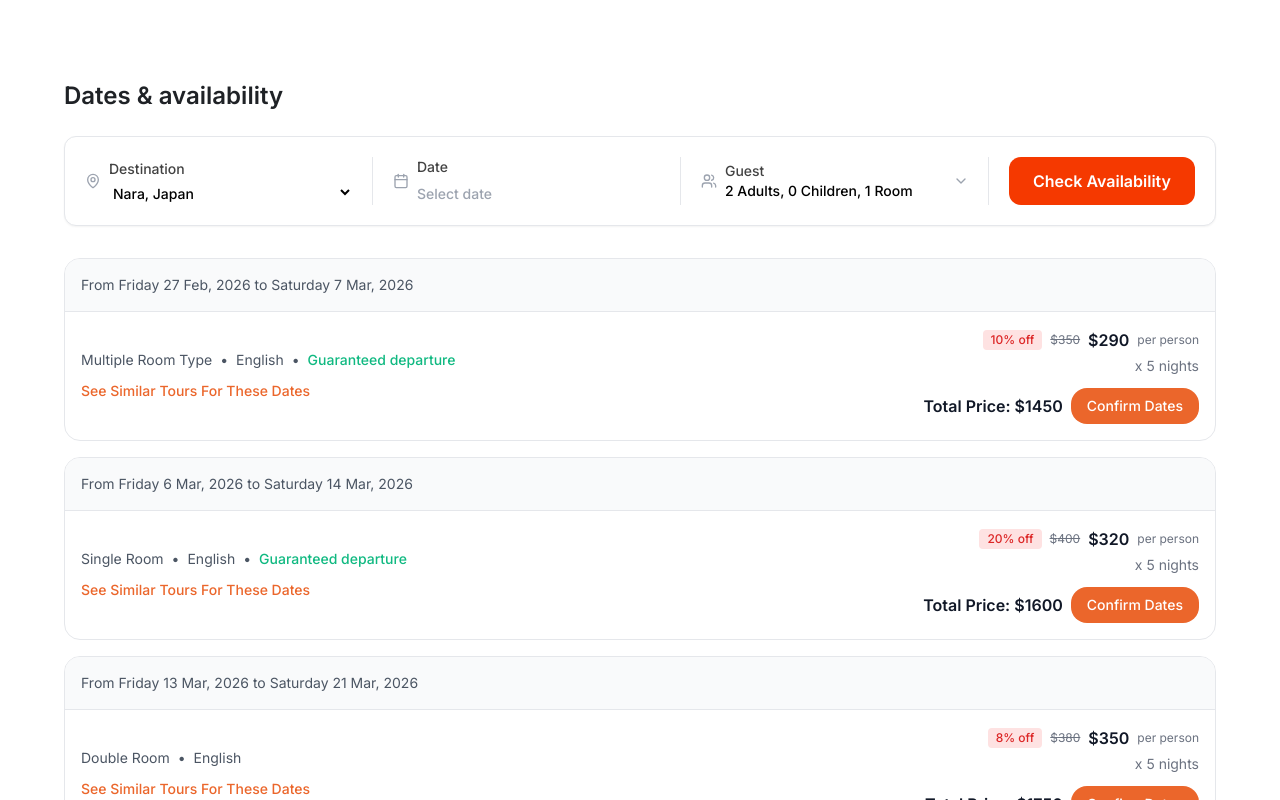
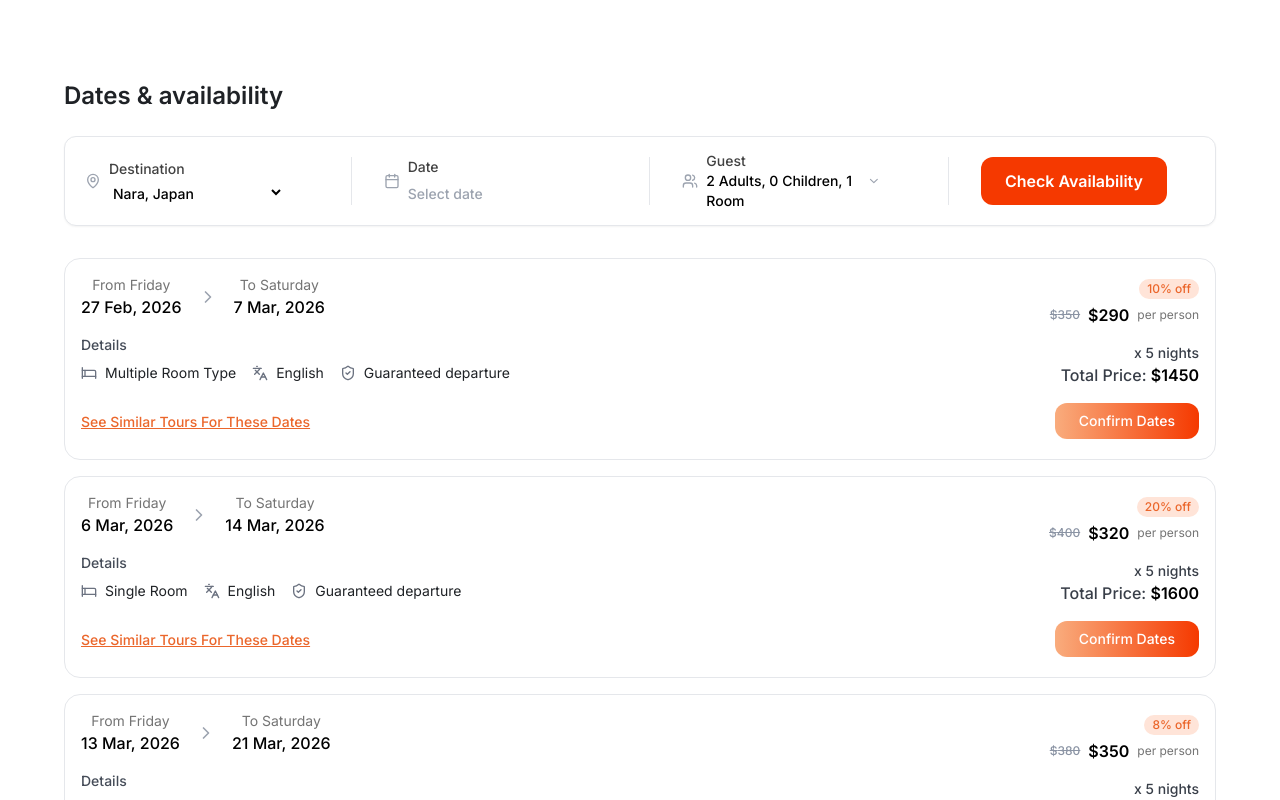
Before and after one commit to Creatx-Software/Hop-N-Go-Frontend, a React (Vite) app: page /tours/1 in a window 1280 px wide. Shown: the part 4540-5340 px from the top of the page. Built offline with nearby package versions, Linux system fonts and the light colour scheme; the HTML template or start-up script is replaced by a standard one.

Commit message:
Dates & availability

```diff
--- a/src/pages/DestinationDetails.tsx
+++ b/src/pages/DestinationDetails.tsx
@@ -2,10 +2,10 @@ import { useState, useEffect, useRef } from 'react';
 import { useParams, useNavigate, useLocation } from 'react-router-dom';
 import {
   Star, ChevronDown, ChevronRight, MapPin, Clock, Users, Calendar, Globe,
-  ChevronLeft, Mail, Heart, Share2, Images, CalendarDays, CircleDollarSign,
+  ChevronLeft, Mail, Heart, Share2, Images, CalendarDays, CircleDollarSign, Bed,
   CheckCircle, BadgeCheck, UsersRound, ArrowBigDownDash, Image, UserCheck,
   GlobeLock, PersonStanding, ParkingCircle, ChevronUp, MapPin as MapPinIcon, Maximize2, Minimize2,
-  Home, Utensils, User, Bus, Wifi, PlusCircle
+  Home, Utensils, User, Bus, Wifi, PlusCircle, Languages, ShieldCheck
 } from 'lucide-react';
 import { MapContainer, TileLayer, Marker, Popup, useMap, ZoomControl } from 'react-leaflet';
 import L from 'leaflet';
@@ -425,8 +425,9 @@ const DestinationDetails = () => {
   const [guests, setGuests] = useState({
     adults: 2,
     children: 0,
-    rooms: 1
+    rooms: 1,
   });
+  const [isGuestDropdownOpen, setIsGuestDropdownOpen] = useState(false);
 
   if (isLoading) {
     return (
@@ -1250,7 +1251,7 @@ const DestinationDetails = () => {
           <div className="bg-white border border-[#E5E7EB] rounded-xl shadow-sm overflow-visible mb-8 relative z-10">
             <div className="flex flex-col md:flex-row">
               {/* Destination */}
-              <div className="flex-1 p-5 relative">
+              <div className="flex-1 pl-5 pr-20 relative">
                 <div className="relative h-full flex items-center">
                   <MapPin className="flex-shrink-0 text-gray-400 h-4 w-4 mr-2" />
                   <div className="relative flex-grow flex flex-col justify-center h-full">
@@ -1260,11 +1261,11 @@ const DestinationDetails = () => {
                     </select>
                   </div>
                 </div>
-                <div className="absolute right-0 top-1/2 transform -translate-y-1/2 h-12 w-px bg-[#E5E7EB] hidden md:block"></div>
+                <div className="absolute right-3 top-1/2 transform -translate-y-1/2 h-12 w-px bg-[#E5E7EB] hidden md:block"></div>
               </div>
 
               {/* Date */}
-              <div className="flex-1 p-5 relative">
+              <div className="flex-1 pl-5 pr-20 relative">
                 <div className="relative h-full flex items-center">
                   <Calendar className="flex-shrink-0 text-gray-400 h-4 w-4 mr-2" />
                   <div className="relative flex-grow flex flex-col justify-center h-full">
@@ -1281,26 +1282,33 @@ const DestinationDetails = () => {
                     />
                   </div>
                 </div>
-                <div className="absolute right-0 top-1/2 transform -translate-y-1/2 h-12 w-px bg-[#E5E7EB] hidden md:block"></div>
+                <div className="absolute right-3 top-1/2 transform -translate-y-1/2 h-12 w-px bg-[#E5E7EB] hidden md:block"></div>
               </div>
 
               {/* Guest */}
-              <div className="flex-1 p-5 relative group">
+              <div className="flex-1 pl-5 pr-20 relative group">
                 <div className="relative h-full flex items-center">
                   <Users className="flex-shrink-0 text-gray-400 h-4 w-4 mr-2" />
                   <div className="relative flex-grow">
-                    <div className="flex items-center justify-between cursor-pointer">
+                    <div
+                      className="flex items-center justify-between cursor-pointer"
+                      onClick={() => setIsGuestDropdownOpen(!isGuestDropdownOpen)}
+                    >
                       <div>
                         <div className="text-sm text-[#424242] font-inter font-medium">Guest</div>
                         <div className="text-sm text-black font-inter font-medium">
                           {guests.adults} {guests.adults === 1 ? 'Adult' : 'Adults'}, {guests.children} {guests.children === 1 ? 'Child' : 'Children'}, {guests.rooms} {guests.rooms === 1 ? 'Room' : 'Rooms'}
                         </div>
                       </div>
-                      <ChevronDown className="text-gray-400 h-4 w-4 transition-transform group-has-[.guest-dropdown:focus]:rotate-180" />
+                      <ChevronDown
+                        className={`text-gray-400 h-4 w-4 transition-transform ${isGuestDropdownOpen ? 'rotate-180' : ''}`}
+                      />
                     </div>
 
                     {/* Guest Selection Dropdown */}
-                    <div className="guest-dropdown absolute left-0 right-0 mt-2 p-4 bg-white rounded-lg shadow-lg border border-gray-200 z-50 hidden group-hover:block focus-within:block">
+                    <div
+                      className={`guest-dropdown absolute left-0 right-0 mt-2 p-4 bg-white rounded-lg shadow-lg border border-gray-200 z-50 ${isGuestDropdownOpen ? 'block' : 'hidden'}`}
+                    >
                       <div className="space-y-4">
                         <div className="flex items-center justify-between">
                           <div>
@@ -1394,11 +1402,11 @@ const DestinationDetails = () => {
                     </div>
                   </div>
                 </div>
-                <div className="absolute right-0 top-1/2 transform -translate-y-1/2 h-12 w-px bg-[#E5E7EB] hidden md:block"></div>
+                <div className="absolute right-3 top-1/2 transform -translate-y-1/2 h-12 w-px bg-[#E5E7EB] hidden md:block"></div>
               </div>
 
               {/* Search Button */}
-              <div className="p-5 flex items-center">
+              <div className="p-5 flex pr-12 items-center">
                 <button className="w-full md:w-auto bg-[#F53900] hover:bg-[#D45A26] text-white font-inter font-semibold py-3 px-6 rounded-sm transition-colors">
                   Check Availability
                 </button>
@@ -1407,48 +1415,75 @@ const DestinationDetails = () => {
           </div>
 
           {/* Availability Cards */}
-          {datesAvailability.map((availability) => (
+          {datesAvailability.map((availability) => {
+            // Parse the dates to extract day and date parts
+            const fromParts = availability.fromDate.split(' ');
+            const toParts = availability.toDate.split(' ');
+            const fromDay = fromParts[0];
+            const toDay = toParts[0];
+            const fromDate = fromParts.slice(1).join(' ');
+            const toDate = toParts.slice(1).join(' ');
+
+            return (
               <div key={availability.id} className="border border-[#E5E7EB] rounded-lg overflow-hidden mb-4">
-              {/* Header */}
-              <div className="bg-[#F9FAFB] p-4 border-b border-[#E5E7EB]">
-                <div className="text-sm text-[#4B5563]">From {availability.fromDate} to {availability.toDate}</div>
+                {/* Content */}
+                <div className="p-4">
+                  {/* Date Row */}
+                  <div className="flex items-center gap-4 mb-4">
+                    <div className="text-center">
+                      <div className="text-sm text-[#747474] font-inter font-regular">From {fromDay}</div>
+                      <div className="text-md text-black font-inter font-medium">{fromDate}</div>
+                    </div>
+                    <ChevronRight className="w-5 h-5 text-gray-400" />
+                    <div className="text-center">
+                      <div className="text-sm text-[#747474] font-inter font-regular">To {toDay}</div>
+                      <div className="text-md text-black font-inter font-medium">{toDate}</div>
+                    </div>
+                  </div>
+                  {/* Details Section */}
+                  <div className="mb-4">
+                    <div className="text-sm text-[#454C58] font-inter font-medium mb-2">Details</div>
+                    <div className="flex flex-wrap items-center gap-4">
+                      <div className="flex items-center text-sm text-[#1F2226] font-inter font-regular">
+                      <Bed className="w-4 h-4 mr-2 text-gray-500" />
+                      {availability.roomType}
+                      </div>
+                      <div className="flex items-center text-sm text-[#1F2226] font-inter font-regular">
+                        <Languages className="w-4 h-4 mr-2 text-gray-500" />
+                        {availability.language}
+                      </div>
+                      {availability.isGuaranteed && (
+                        <div className="flex items-center text-sm text-[#1F2226] font-inter font-regular">
+                          <ShieldCheck className="w-4 h-4 mr-2 text-gray-500" />
+                          Guaranteed departure
+                        </div>
+                      )}
+                    </div>
                   </div>
 
-              {/* Content */}
-              <div className="p-4">
-                <div className="flex flex-col md:flex-row md:items-center justify-between gap-4">
-                  <div>
-                    <div className="flex flex-wrap items-center gap-x-2 text-sm text-[#4B5563] mb-2">
-                      <span>{availability.roomType}</span>
-                      <span>•</span>
-                      <span>{availability.language}</span>
-                      {availability.isGuaranteed && (
-                        <>
-                          <span>•</span>
-                          <span className="text-[#10B981] font-medium">Guaranteed departure</span>
-                        </>
-                      )}
-                    </div>
-                    <a href="#" className="text-[#EB662B] text-sm font-medium hover:underline">
+                  <div className="flex flex-col md:flex-row md:items-center justify-between gap-4 w-full -my-2">
+                    <div className="py-0.5">
+                      <a href="#" className="text-[#EB662B] text-sm font-inter font-medium underline hover:no-underline">
                         See Similar Tours For These Dates
                       </a>
                     </div>
-
-                  <div className="flex-shrink-0">
-                    <div className="flex items-center justify-end gap-2 mb-1">
-                      <span className="bg-[#FEE2E2] text-[#DC2626] text-xs font-medium px-2 py-0.5 rounded">
+                    <div className="flex-shrink-0 -mt-28">
+                      <div className="flex flex-col items-end mb-1">
+                        <span className="bg-[#FFE4D8] text-[#EB662B] text-xs font-roboto font-medium px-2 py-0.5 rounded-full mb-1">
                           {availability.discountPercentage}% off
                         </span>
-                      <span className="text-[#6B7280] text-xs line-through">${availability.originalPrice}</span>
-                      <span className="text-[#111827] font-semibold">${availability.discountedPrice}</span>
-                      <span className="text-[#6B7280] text-xs">per person</span>
+                        <div className="flex items-center gap-2 mb-3">
+                          <span className="text-[#8B94A4] text-xs font-inter font-medium line-through">${availability.originalPrice}</span>
+                          <span className="text-black font-inter font-semibold">${availability.discountedPrice}</span>
+                          <span className="text-[#747474] text-xs font-roboto font-regular">per person</span>
                         </div>
-                    <div className="text-right text-[#6B7280] text-sm mb-3">x {availability.nights} night{availability.nights > 1 ? 's' : ''}</div>
-                    <div className="flex flex-wrap items-center justify-between gap-2">
-                      <span className="text-[#111827] font-semibold">
-                        Total Price: ${availability.discountedPrice * availability.nights}
+                      </div>
+                      <div className="text-right text-[#383E48] text-sm font-inter font-medium mb-0">x {availability.nights} night{availability.nights > 1 ? 's' : ''}</div>
+                      <div className="flex flex-col items-end gap-2">
+                        <span className="text-[#383E48] font-inter font-medium mb-2">
+                          Total Price: <span className="text-black font-inter font-semibold">${availability.discountedPrice * availability.nights}</span>
                         </span>
-                      <button className="bg-[#EB662B] hover:bg-[#D45A26] text-white font-medium py-2 px-4 rounded-lg text-sm transition-colors">
+                        <button className="bg-gradient-to-r from-[#F9AC7D] to-[#F53900] hover:opacity-90 transition-opacity duration-200 text-white font-inter font-medium py-2 px-6 rounded-sm text-sm mb-3">
                           Confirm Dates
                         </button>
                       </div>
@@ -1456,7 +1491,8 @@ const DestinationDetails = () => {
                   </div>
                 </div>
               </div>
-          ))}
+            );
+          })}
         </div>
       </section>
 
```
Lines whose indentation alone changed are shown as unchanged.
